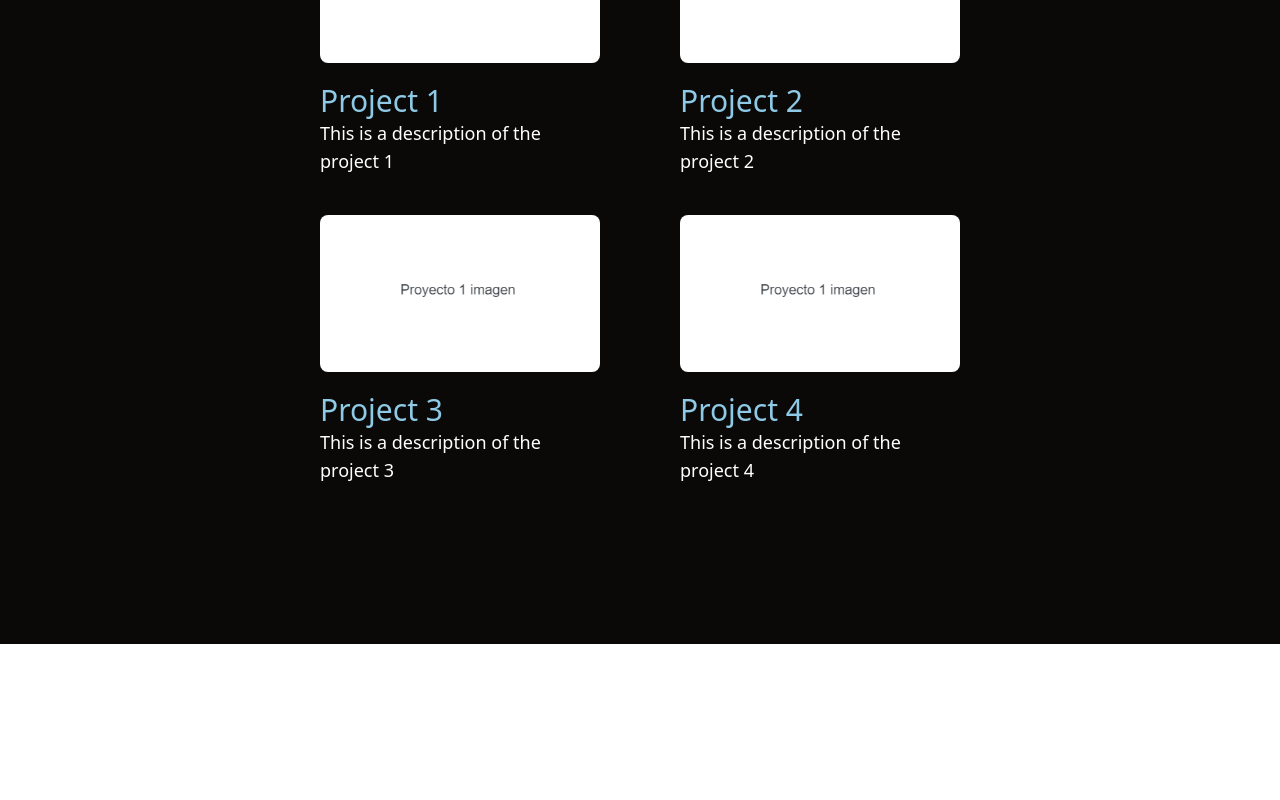
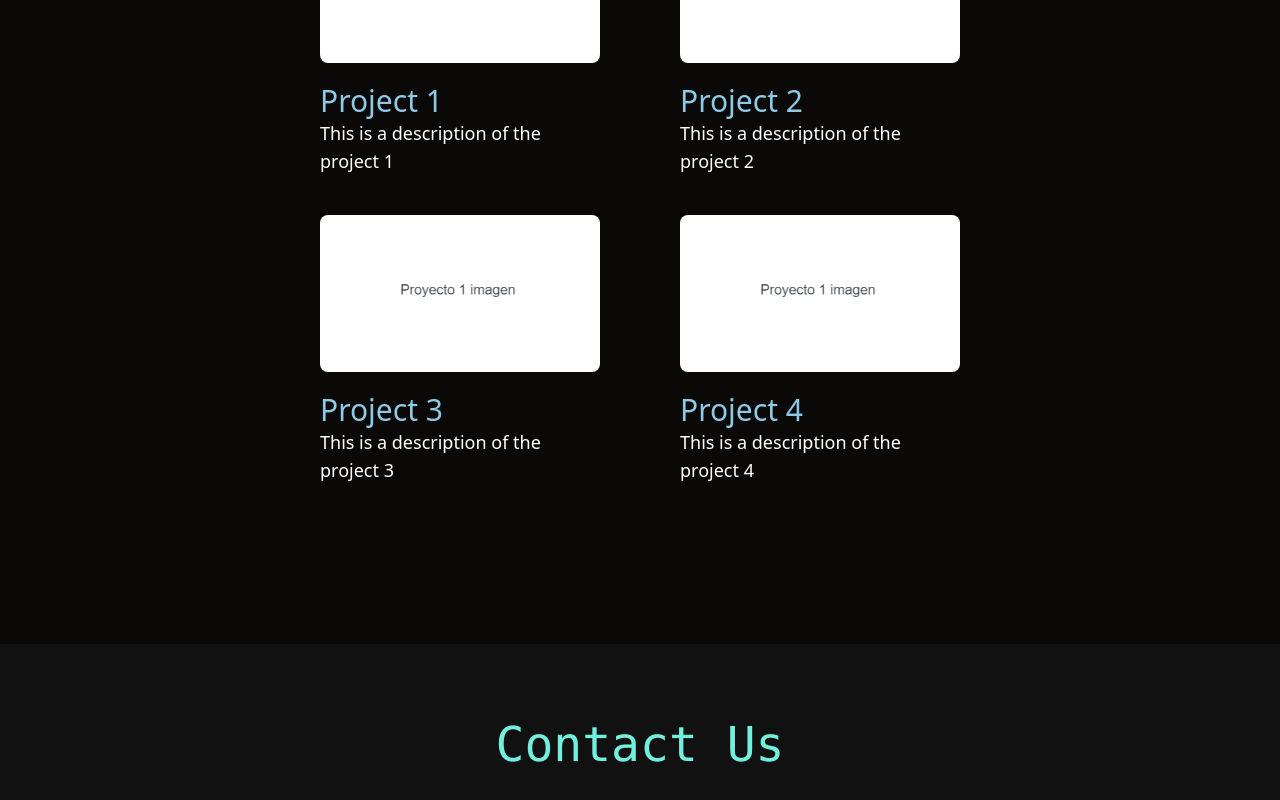
Before and after one commit to ballestrino/portfolio, a React (Vite) app: page / in a window 1280 px wide. Shown: the part 1623-2423 px from the top of the page. Before the commit the page ends 2267 px from the top, so only its background shows below. Built offline with nearby package versions, Linux system fonts and the light colour scheme.

Commit message:
contact component and react router

```diff
--- a/package.json
+++ b/package.json
@@ -14,6 +14,7 @@
     "prop-types": "^15.8.1",
     "react": "^18.2.0",
     "react-dom": "^18.2.0",
+    "react-router-dom": "^6.22.3",
     "react-scroll": "^1.9.0",
     "react-slick": "^0.30.2",
     "slick-carousel": "^1.8.1"
--- a/src/App.jsx
+++ b/src/App.jsx
@@ -1,12 +1,16 @@
-import InitialPage from './components/InitialPage';
-import MainContent from './components/MainContent';
+import ContactPage from './Pages/ContactPage';
+import PrincipalPage from './Pages/PrincipalPage';
+import { Route, Routes } from 'react-router-dom';
+import { BrowserRouter } from 'react-router-dom';
 
 function App() {
   return (
-    <>
-      <InitialPage />
-      <MainContent />
-    </>
+    <BrowserRouter>
+      <Routes>
+        <Route path='/' element={<PrincipalPage />} />
+        <Route path='/contact-us' element={<ContactPage />} />
+      </Routes>
+    </BrowserRouter>
   );
 }
 
--- /dev/null
+++ b/src/Pages/ContactPage.jsx
@@ -0,0 +1,5 @@
+import ContactForm from '../components/ContactForm';
+
+export default function ContactPage() {
+  return <ContactForm />;
+}
--- /dev/null
+++ b/src/Pages/PrincipalPage.jsx
@@ -0,0 +1,13 @@
+import InitialPage from '../components/InitialPage';
+import MainContent from '../components/MainContent';
+import Footer from '../components/Footer';
+
+export default function PrincipalPage() {
+  return (
+    <>
+      <InitialPage />
+      <MainContent />
+      <Footer />
+    </>
+  );
+}
--- /dev/null
+++ b/src/components/ContactForm.jsx
@@ -0,0 +1,8 @@
+export default function ContactForm() {
+  return (
+    <>
+      <a href='/'>return homePage</a>
+      <div>ContactForm</div>
+    </>
+  );
+}
--- /dev/null
+++ b/src/components/Footer.jsx
@@ -0,0 +1,41 @@
+import { AppContext } from '../context/AppContextProvider';
+import { useContext } from 'react';
+import { Link } from 'react-router-dom';
+
+export default function Footer() {
+  const { translationProvider } = useContext(AppContext);
+  return (
+    <footer
+      id='contact'
+      className='
+    bg-footer h-vh25 w-screen
+      '
+    >
+      <section
+        className='
+        flex justify-center items-center
+        w-3/6
+        h-full
+        m-auto
+
+        '
+      >
+        <h2
+          className='
+        text-tertiary font-mono select-none
+        cursor-pointer
+        xxl:text-6xl
+        xl:text-5xl
+        lg:text-4xl
+        md:text-3xl
+        transition-all duration-300 ease-in-out
+        hover:text-hoverContactUs
+
+        '
+        >
+          <Link to='/contact-us'>{translationProvider.ContactUs}</Link>
+        </h2>
+      </section>
+    </footer>
+  );
+}
--- a/src/context/AppContextProvider.jsx
+++ b/src/context/AppContextProvider.jsx
@@ -36,7 +36,11 @@ function AppContextProvider({ children }) {
 
   return (
     <AppContext.Provider
-      value={{ currentLanguage, setCurrentLanguage, translationProvider }}
+      value={{
+        currentLanguage,
+        setCurrentLanguage,
+        translationProvider,
+      }}
     >
       {children}
     </AppContext.Provider>
--- a/src/translations.json
+++ b/src/translations.json
@@ -9,7 +9,8 @@
     "AboutMeTitle": "About Me",
     "AboutMeText": "I am a 17-year-old programmer from Uruguay. My fascination with programming began at a young age. I am dedicated, creative, and always on the lookout for innovative solutions. Currently, I work on web projects using various modern technologies, and I continue to learn and improve my skills every day.",
     "SpanAboutMe": "Explore my portfolio and discover how I transform ideas into code with passion and originality.",
-    "SeeProjects": "View Projects"
+    "SeeProjects": "View Projects",
+    "ContactUs": "Contact Us"
   },
   "ess": {
     "NavHome": "Inicio",
@@ -20,6 +21,7 @@
     "webDeveloper": "Hola, soy Ignacio Ballestrino. Un desarrollador Front-end React de Uruguay.",
     "AboutMeText": "Soy un programador de 17 años de Uruguay. Mi fascinación por la programación comenzó a temprana edad. Soy dedicado, creativo y siempre en busca de soluciones innovadoras. Actualmente, trabajo en proyectos web utilizando varias tecnologías de vanguardia, y continúo aprendiendo y mejorando mis habilidades todos los días.",
     "SpanAboutMe": "Explora mi portafolio y descubre cómo transformo ideas en código con pasión y originalidad.",
-    "SeeProjects": "Ver Proyectos"
+    "SeeProjects": "Ver Proyectos",
+    "ContactUs": "Contactate"
   }
 }
--- a/tailwind.config.js
+++ b/tailwind.config.js
@@ -35,6 +35,7 @@ export default {
       textColor: {
         tertiary: '#72efdd',
         ProjectTitle: '#8ecae6',
+        hoverContactUs: '#274c77',
       },
       fontSize: {
         '1.5xl': '1.35rem',
@@ -48,17 +49,20 @@ export default {
         primary: '#0a0908',
         secondary: '#22333b',
         tertiary: '#EFD3D7',
+        footer: '#111111',
       },
       borderColor: {
         button: '#5899e2',
         customGray: '#343a40',
+      },
+      borderWidth: {
+        1: '1px',
       },
       //media queries
       screens: {
         xs: '475px',
         sm: '640px',
         md: '768px',
-        'md-lg': '900px',
         lg: '1024px',
         xl: '1200px',
         xxl: '1750px',
```
Also changed, not shown: 1 other file (tests, documents, lock files or other folders).
